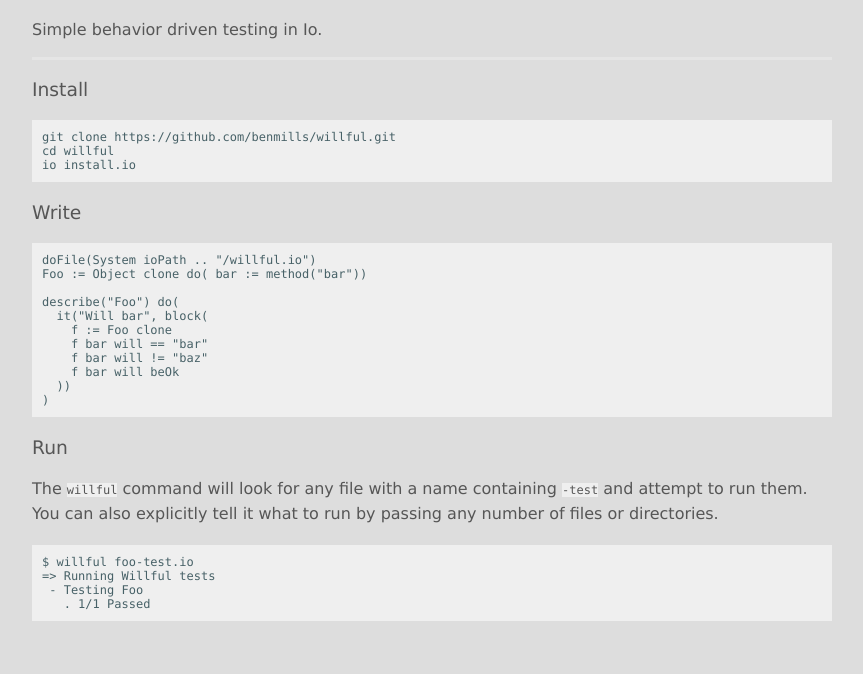
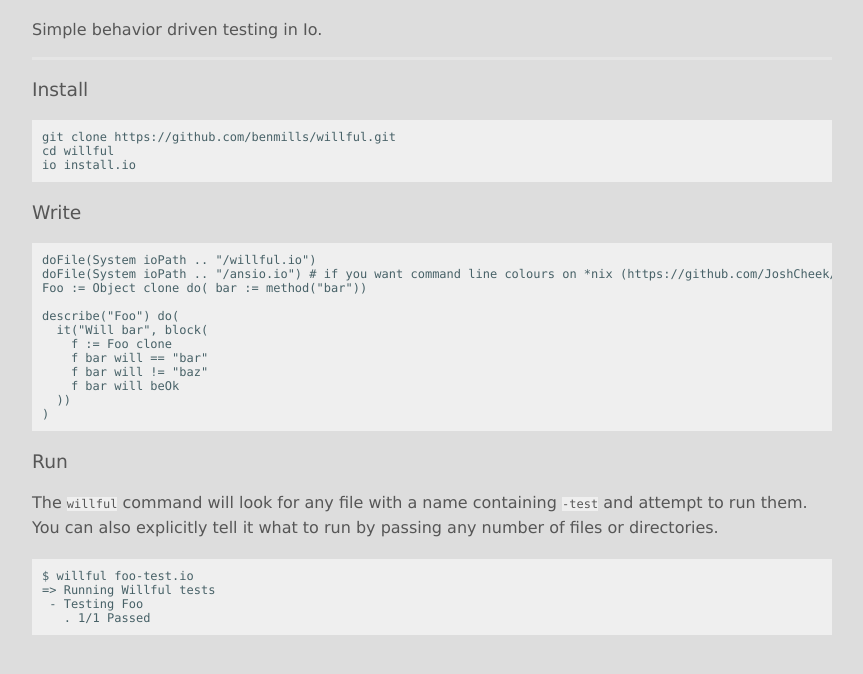
Before and after one commit to benmills/willful, a plain HTML site: page index.html in a window 1280 px wide. Shown: the part 122-796 px from the top of the page, without its empty margins (208-1071 px from the left). Drawn offline with Linux system fonts and the light colour scheme; a web font is replaced by a local one.

Commit message:
Enable colouring (ie via ansio)

```diff
--- a/index.html
+++ b/index.html
@@ -397,6 +397,7 @@
 <h3>Write</h3>
 
 <pre><code class="io">doFile(System ioPath .. "/willful.io")
+doFile(System ioPath .. "/ansio.io") # if you want command line colours on *nix (https://github.com/JoshCheek/ansio)
 Foo := Object clone do( bar := method("bar"))
 
 describe("Foo") do(
```
Also changed, not shown: 1 other file.
